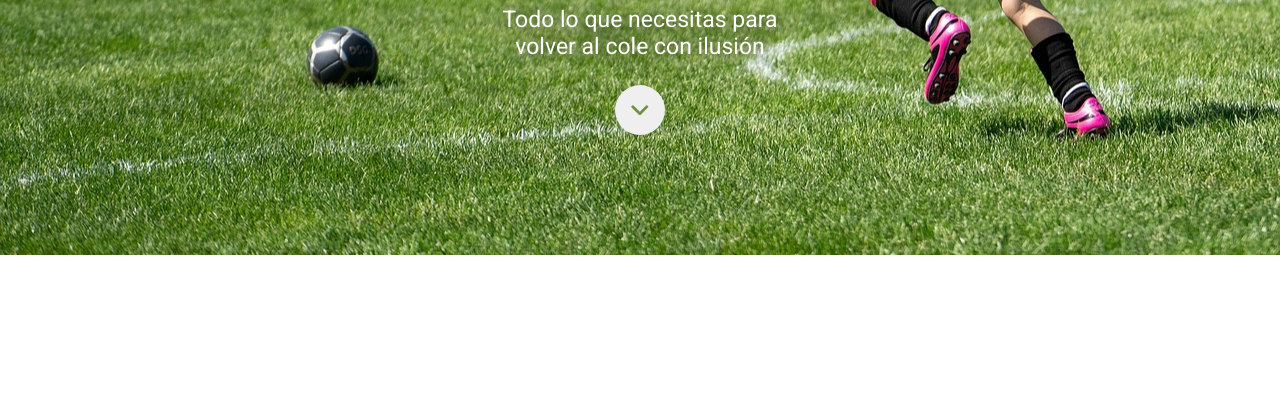
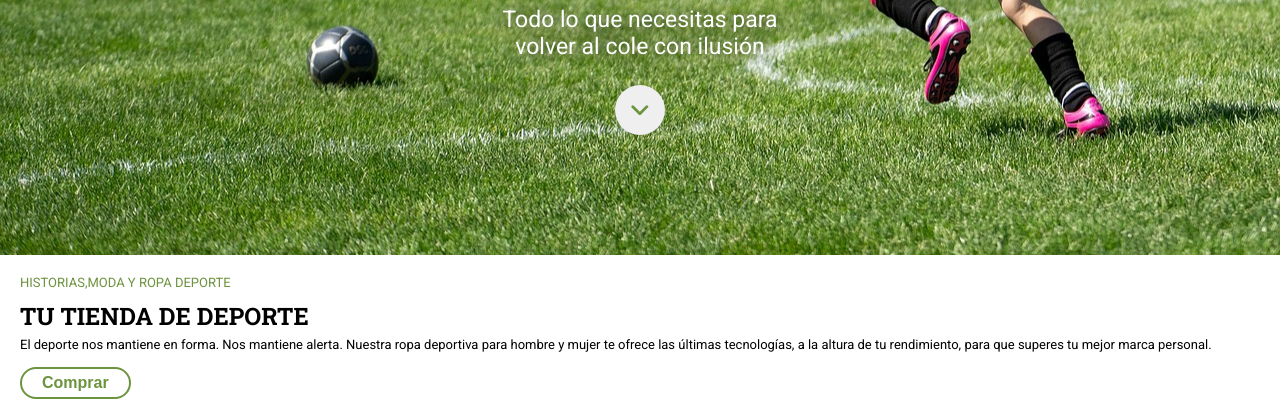
Before and after one commit to Adalab/modulo-1-evaluacion-final-YesseniaColocho, a website built with Vite: page src/index.html in a window 1280 px wide. Shown: the part 545-964 px from the top of the page. Before the commit the page ends 800 px from the top, so only its background shows below. Built offline with nearby package versions, Linux system fonts and the light colour scheme.

Commit message:
change sport-section

```diff
--- a/src/index.html
+++ b/src/index.html
@@ -5,12 +5,22 @@
     <meta name="viewport" content="width=device-width, initial-scale=1" />
     <title>Proyecto M1 Yessenia Colocho</title>
     <link rel="stylesheet" href="scss/main.scss" />
-    <link rel="preconnect" href="https://fonts.googleapis.com">
-<link rel="preconnect" href="https://fonts.gstatic.com" crossorigin>
-<link href="https://fonts.googleapis.com/css2?family=Roboto:ital,wght@0,100;0,300;0,400;0,500;0,700;0,900;1,100;1,300;1,400;1,500;1,700;1,900&display=swap" rel="stylesheet">
+    <link rel="preconnect" href="https://fonts.googleapis.com" />
+    <link rel="preconnect" href="https://fonts.gstatic.com" crossorigin />
+    <link
+      href="https://fonts.googleapis.com/css2?family=Roboto:ital,wght@0,100;0,300;0,400;0,500;0,700;0,900;1,100;1,300;1,400;1,500;1,700;1,900&display=swap"
+      rel="stylesheet"
+    />
+    <link
+      href="https://fonts.googleapis.com/css2?family=Roboto+Slab:wght@100..900&display=swap"
+      rel="stylesheet"
+    />
   </head>
 
   <body>
     <load src="partials/header.html" />
+    <main>
+      <load src="partials/sports-shop.html" />
+    </main>
   </body>
 </html>
--- a/src/partials/header.html
+++ b/src/partials/header.html
@@ -7,7 +7,7 @@
     <div class="hero__container">
         <h1>COMIENZOS <br> COMPARTIDOS</h1>
 
-        <section class="hero__text_container">
+        <section class="hero__text-container">
             Todo lo que necesitas para <br> volver al cole con ilusión
         </section>
 
--- /dev/null
+++ b/src/partials/sports-shop.html
@@ -0,0 +1,13 @@
+<section class="section-sport">
+  <h4 class="title">HISTORIAS,MODA Y ROPA DEPORTE</h4>
+
+  <h1 class="title__second">TU TIENDA DE DEPORTE</h1>
+
+  <div class="text-sport">
+    El deporte nos mantiene en forma. Nos mantiene alerta. Nuestra ropa
+    deportiva para hombre y mujer te ofrece las últimas tecnologías, a la altura
+    de tu rendimiento, para que superes tu mejor marca personal.
+  </div>
+
+  <button class="selectior-shop">Comprar</button>
+</section>
--- a/src/scss/core/_variables.scss
+++ b/src/scss/core/_variables.scss
@@ -1 +1,3 @@
 $fontRoboto:"Roboto", sans-serif;
+$colorVerde: #6c933e;
+$fontRobotoSlab: "Roboto Slab", serif;
--- a/src/scss/layout/_header.scss
+++ b/src/scss/layout/_header.scss
@@ -1,5 +1,5 @@
 .image-element {
-  background: #6c933e;
+  background: $colorVerde;
   padding: 10px;
   position: fixed;
 }
@@ -16,16 +16,14 @@
     align-items: center;
     width: 100%;
     padding-bottom: 120px;
-
   }
-  &__text_container {
+  &__text-container {
     color: white;
     text-shadow: 2px 2px 15px rgb(78, 78, 78);
     font-size: 23px;
     font-family: $fontRoboto;
     padding-bottom: 25px;
     text-align: center;
-  }
   }
   h1 {
     color: white;
@@ -35,12 +33,4 @@ h1 {
     text-shadow: 2px 2px 15px rgb(78, 78, 78);
     padding-bottom: 20px;
   }
-.button-arrow {
-  display: flex;
-  align-items: center;
-  justify-content: center;
-  border-radius: 100%;
-  height: 50px;
-  width: 50px;
-  font-size: 40px;
 }
--- /dev/null
+++ b/src/scss/layout/_sports-shop.scss
@@ -0,0 +1,29 @@
+.section-sport {
+  padding: 20px 20px;
+}
+.title {
+  color: $colorVerde;
+  font-family: $fontRoboto;
+  font-size: small;
+  margin-bottom: 10px;
+  font-weight: normal;
+  &__second {
+    font-family: $fontRobotoSlab;
+    font-weight: bolder;
+  }
+}
+.text-sport {
+  font-family: $fontRoboto;
+  font-size: small;
+  margin: 5px 0;
+}
+.selectior-shop {
+  background: none;
+  margin-top: 10px;
+  border-radius: 20px;
+  padding: 5px 20px;
+  border: 2px solid $colorVerde;
+  color: $colorVerde;
+  font-size: medium;
+  font-weight: 600;
+}
--- a/src/scss/main.scss
+++ b/src/scss/main.scss
@@ -1,3 +1,14 @@
 @import "core/reset";
 @import "core/variables";
 @import "layout/header";
+@import "layout/sports-shop";
+
+.button-arrow {
+  display: flex;
+  align-items: center;
+  justify-content: center;
+  border-radius: 100%;
+  height: 50px;
+  width: 50px;
+  font-size: 40px;
+}
```
Lines whose indentation alone changed are shown as unchanged.
